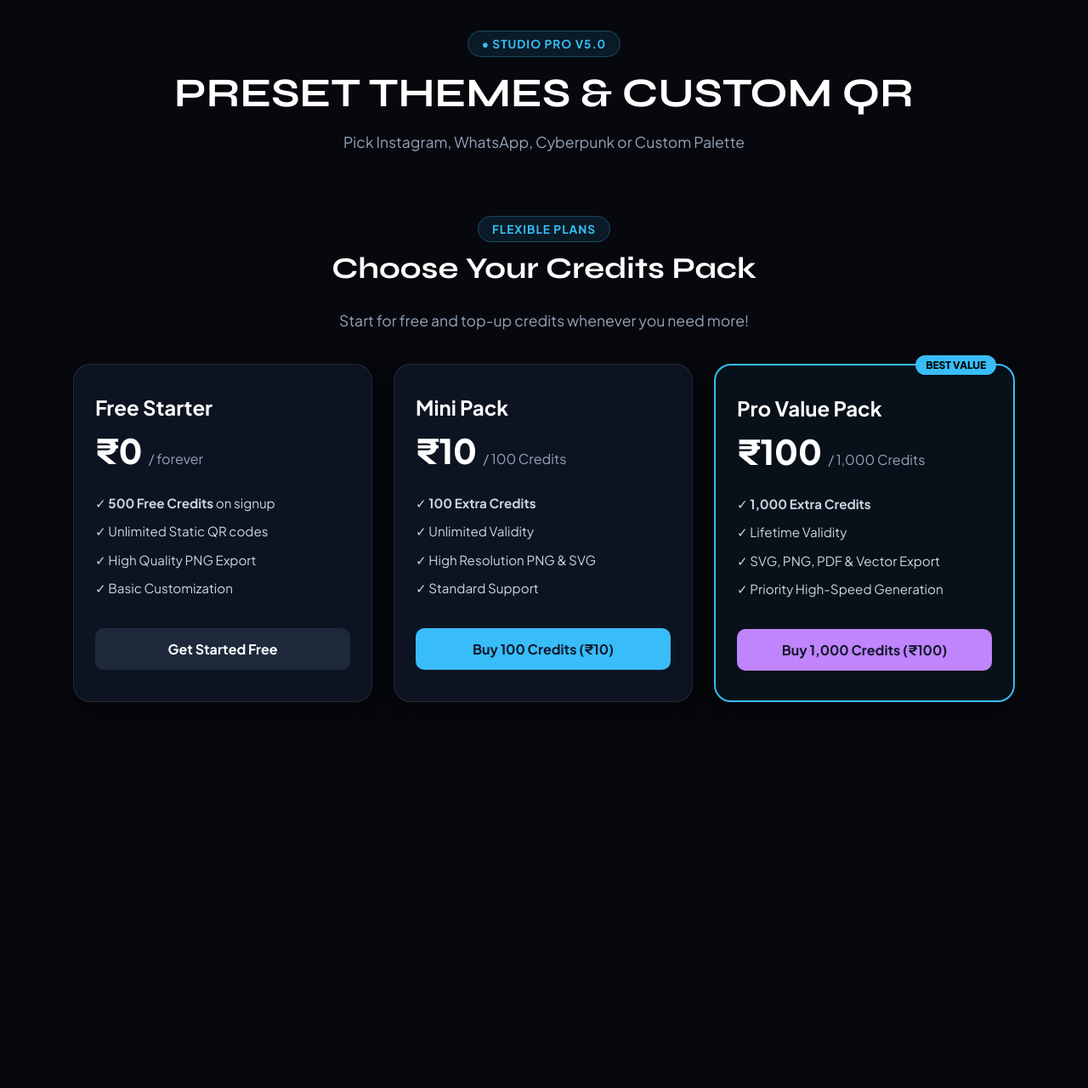
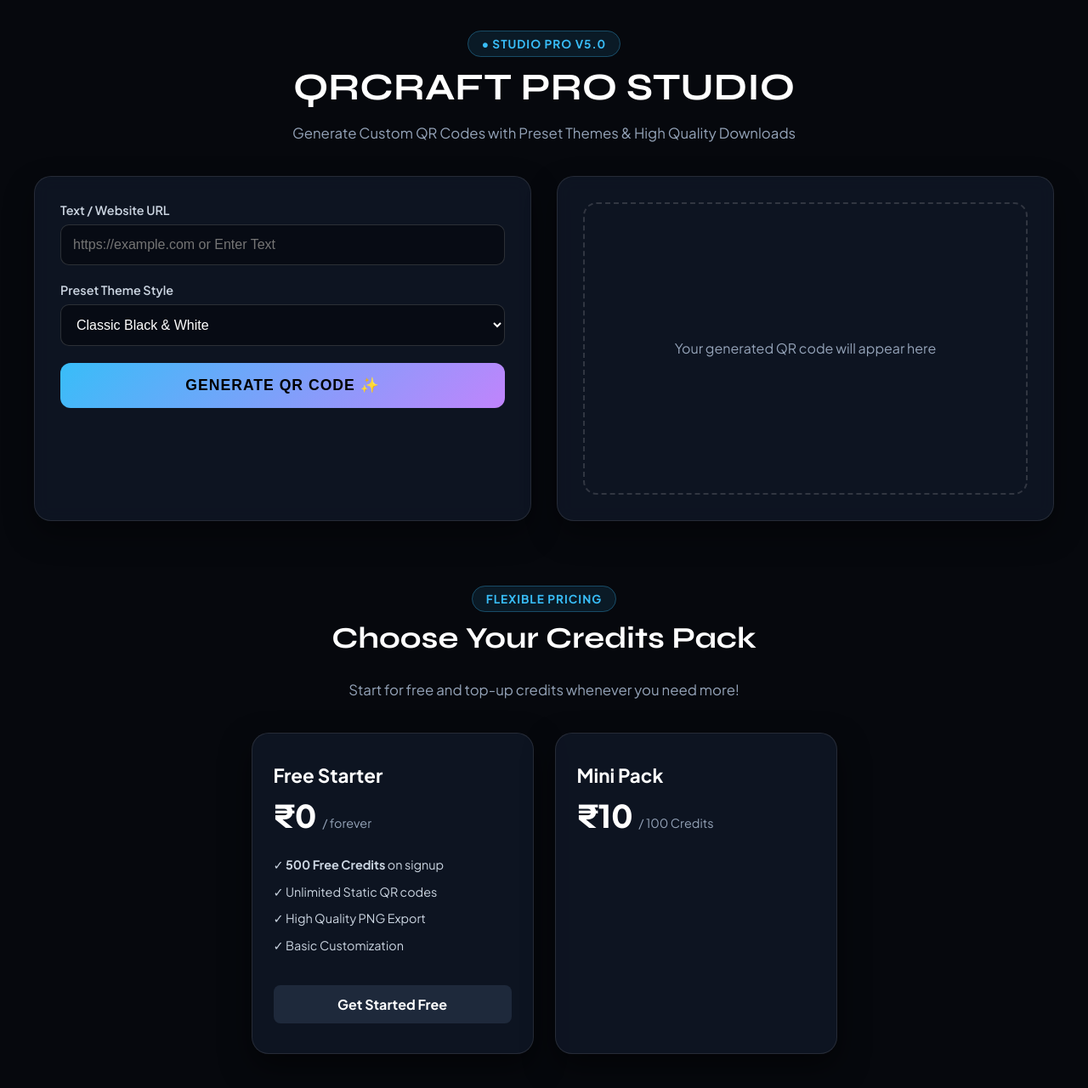
Before and after one commit to sakshamwandhare-max/qr-code-app, a Flask app: page / in a window 1280 px wide. Shown: the whole page at 85% size. Before the commit the page ends 826 px from the top, so only its background shows below. Run offline with Flask 3, Linux system fonts and the light colour scheme; some libraries are stand-ins or nearby versions.

Commit message:
Update index.html

```diff
--- a/templates/index.html
+++ b/templates/index.html
@@ -38,7 +38,7 @@
 
         .header {
             text-align: center;
-            margin-bottom: 50px;
+            margin-bottom: 40px;
         }
 
         .badge {
@@ -55,20 +55,129 @@
 
         h1 {
             font-family: 'Syne', sans-serif;
-            font-size: 3rem;
-            margin-top: 20px;
-            margin-bottom: 15px;
+            font-size: 2.8rem;
+            margin-top: 15px;
+            margin-bottom: 10px;
             text-transform: uppercase;
         }
 
         p.subtitle {
             color: var(--text-body);
+            font-size: 1.05rem;
+        }
+
+        /* MAIN APP SECTION */
+        .app-grid {
+            display: grid;
+            grid-template-columns: 1fr 1fr;
+            gap: 30px;
+            margin-bottom: 80px;
+        }
+
+        @media (max-width: 900px) {
+            .app-grid {
+                grid-template-columns: 1fr;
+            }
+        }
+
+        .card {
+            background: var(--card-glass);
+            border: 1px solid rgba(255, 255, 255, 0.1);
+            border-radius: 20px;
+            padding: 30px;
+            backdrop-filter: blur(10px);
+            box-shadow: 0 15px 35px rgba(0,0,0,0.4);
+        }
+
+        .input-group {
+            margin-bottom: 20px;
+        }
+
+        label {
+            display: block;
+            margin-bottom: 8px;
+            font-weight: 600;
+            font-size: 0.9rem;
+            color: #CBD5E1;
+        }
+
+        input[type="text"], select {
+            width: 100%;
+            padding: 14px;
+            border-radius: 10px;
+            border: 1px solid rgba(255, 255, 255, 0.15);
+            background: rgba(0, 0, 0, 0.4);
+            color: #fff;
+            font-size: 1rem;
+            box-sizing: border-box;
+            outline: none;
+        }
+
+        input[type="text"]:focus, select:focus {
+            border-color: var(--neon-blue);
+        }
+
+        .btn-generate {
+            width: 100%;
+            padding: 16px;
+            border-radius: 12px;
+            border: none;
+            background: linear-gradient(135deg, var(--neon-blue), var(--neon-purple));
+            color: #000;
+            font-weight: 800;
             font-size: 1.1rem;
+            cursor: pointer;
+            text-transform: uppercase;
+            letter-spacing: 1px;
+            transition: all 0.3s ease;
+        }
+
+        .btn-generate:hover {
+            opacity: 0.9;
+            transform: scale(1.01);
+        }
+
+        .qr-display {
+            display: flex;
+            flex-direction: column;
+            align-items: center;
+            justify-content: center;
+            min-height: 300px;
+            border: 2px dashed rgba(255, 255, 255, 0.15);
+            border-radius: 16px;
+            padding: 20px;
+            text-align: center;
+        }
+
+        .qr-display img {
+            max-width: 250px;
+            border-radius: 12px;
+            box-shadow: 0 10px 25px rgba(0,0,0,0.5);
+        }
+
+        .action-buttons {
+            display: flex;
+            gap: 10px;
+            width: 100%;
+            margin-top: 20px;
+        }
+
+        .btn-download {
+            flex: 1;
+            padding: 12px;
+            border-radius: 8px;
+            border: 1px solid rgba(255, 255, 255, 0.2);
+            background: rgba(255, 255, 255, 0.05);
+            color: #fff;
+            font-weight: 700;
+            cursor: pointer;
+            text-align: center;
+            text-decoration: none;
         }
 
         /* PRICING STYLES */
         .pricing-section {
-            margin-top: 80px;
+            margin-top: 40px;
             text-align: center;
         }
 
@@ -85,16 +194,10 @@
             border: 1px solid rgba(255, 255, 255, 0.1);
             border-radius: 20px;
             padding: 35px 25px;
-            width: 300px;
+            width: 280px;
             text-align: left;
             position: relative;
             box-shadow: 0 15px 35px rgba(0,0,0,0.5);
-            backdrop-filter: blur(10px);
-            transition: transform 0.3s ease;
-        }
-
-        .price-card:hover {
-            transform: translateY(-5px);
         }
 
         .price-card.featured {
@@ -116,19 +219,19 @@
         }
 
         .plan-title {
-            font-size: 1.5rem;
+            font-size: 1.4rem;
             font-weight: 700;
             margin-bottom: 10px;
         }
 
         .price {
-            font-size: 2.5rem;
+            font-size: 2.3rem;
             font-weight: 800;
             margin-bottom: 20px;
         }
 
         .price span {
-            font-size: 1rem;
+            font-size: 0.9rem;
             color: var(--text-body);
             font-weight: 400;
         }
@@ -139,36 +242,24 @@
             margin: 0 0 30px 0;
             color: #CBD5E1;
             line-height: 2.2;
-            font-size: 0.95rem;
+            font-size: 0.9rem;
         }
 
         .btn-action {
             display: block;
             width: 100%;
-            padding: 14px;
+            padding: 12px;
             text-align: center;
-            border-radius: 10px;
+            border-radius: 8px;
             font-weight: 700;
             text-decoration: none;
-            cursor: pointer;
             box-sizing: border-box;
             border: none;
         }
 
-        .btn-free {
-            background: #1E293B;
-            color: #FFF;
-        }
-
-        .btn-blue {
-            background: var(--neon-blue);
-            color: #0F172A;
-        }
-
-        .btn-purple {
-            background: var(--neon-purple);
-            color: #0F172A;
-        }
+        .btn-free { background: #1E293B; color: #FFF; }
+        .btn-blue { background: var(--neon-blue); color: #0F172A; }
+        .btn-purple { background: var(--neon-purple); color: #0F172A; }
     </style>
 </head>
 <body>
@@ -176,17 +267,45 @@
     <div class="container">
         <div class="header">
             <span class="badge">● STUDIO PRO V5.0</span>
-            <h1>Preset Themes & Custom QR</h1>
-            <p class="subtitle">Pick Instagram, WhatsApp, Cyberpunk or Custom Palette</p>
+            <h1>QRCraft Pro Studio</h1>
+            <p class="subtitle">Generate Custom QR Codes with Preset Themes & High Quality Downloads</p>
+        </div>
+
+        <div class="app-grid">
+            <div class="card">
+                <form id="qrForm" action="/generate" method="POST">
+                    <div class="input-group">
+                        <label for="data">Text / Website URL</label>
+                        <input type="text" id="data" name="data" placeholder="https://example.com or Enter Text" required>
+                    </div>
+
+                    <div class="input-group">
+                        <label for="theme">Preset Theme Style</label>
+                        <select id="theme" name="theme">
+                            <option value="classic">Classic Black & White</option>
+                            <option value="instagram">Instagram Gradient</option>
+                            <option value="whatsapp">WhatsApp Green</option>
+                            <option value="cyberpunk">Cyberpunk Neon</option>
+                        </select>
+                    </div>
+
+                    <button type="submit" class="btn-generate">Generate QR Code ✨</button>
+                </form>
+            </div>
+
+            <div class="card">
+                <div class="qr-display" id="qrContainer">
+                    <p style="color: var(--text-body);">Your generated QR code will appear here</p>
+                </div>
+            </div>
         </div>
 
         <div class="pricing-section">
-            <span class="badge">Flexible Plans</span>
+            <span class="badge">Flexible Pricing</span>
             <h2 style="font-size: 2.2rem; font-family: 'Syne', sans-serif; margin-top: 15px;">Choose Your Credits Pack</h2>
             <p class="subtitle">Start for free and top-up credits whenever you need more!</p>
 
             <div class="pricing-grid">
-
                 <div class="price-card">
                     <div class="plan-title">Free Starter</div>
                     <div class="price">₹0 <span>/ forever</span></div>
@@ -202,31 +321,3 @@
                 <div class="price-card">
                     <div class="plan-title">Mini Pack</div>
                     <div class="price">₹10 <span>/ 100 Credits</span></div>
-                    <ul class="features-list">
-                        <li>✓ <b>100 Extra Credits</b></li>
-                        <li>✓ Unlimited Validity</li>
-                        <li>✓ High Resolution PNG & SVG</li>
-                        <li>✓ Standard Support</li>
-                    </ul>
-                    <a href="#" class="btn-action btn-blue">Buy 100 Credits (₹10)</a>
-                </div>
-
-                <div class="price-card featured">
-                    <span class="pop-badge">Best Value</span>
-                    <div class="plan-title">Pro Value Pack</div>
-                    <div class="price">₹100 <span>/ 1,000 Credits</span></div>
-                    <ul class="features-list">
-                        <li>✓ <b>1,000 Extra Credits</b></li>
-                        <li>✓ Lifetime Validity</li>
-                        <li>✓ SVG, PNG, PDF & Vector Export</li>
-                        <li>✓ Priority High-Speed Generation</li>
-                    </ul>
-                    <a href="#" class="btn-action btn-purple">Buy 1,000 Credits (₹100)</a>
-                </div>
-
-            </div>
-        </div>
-    </div>
-
-</body>
-</html>
```
